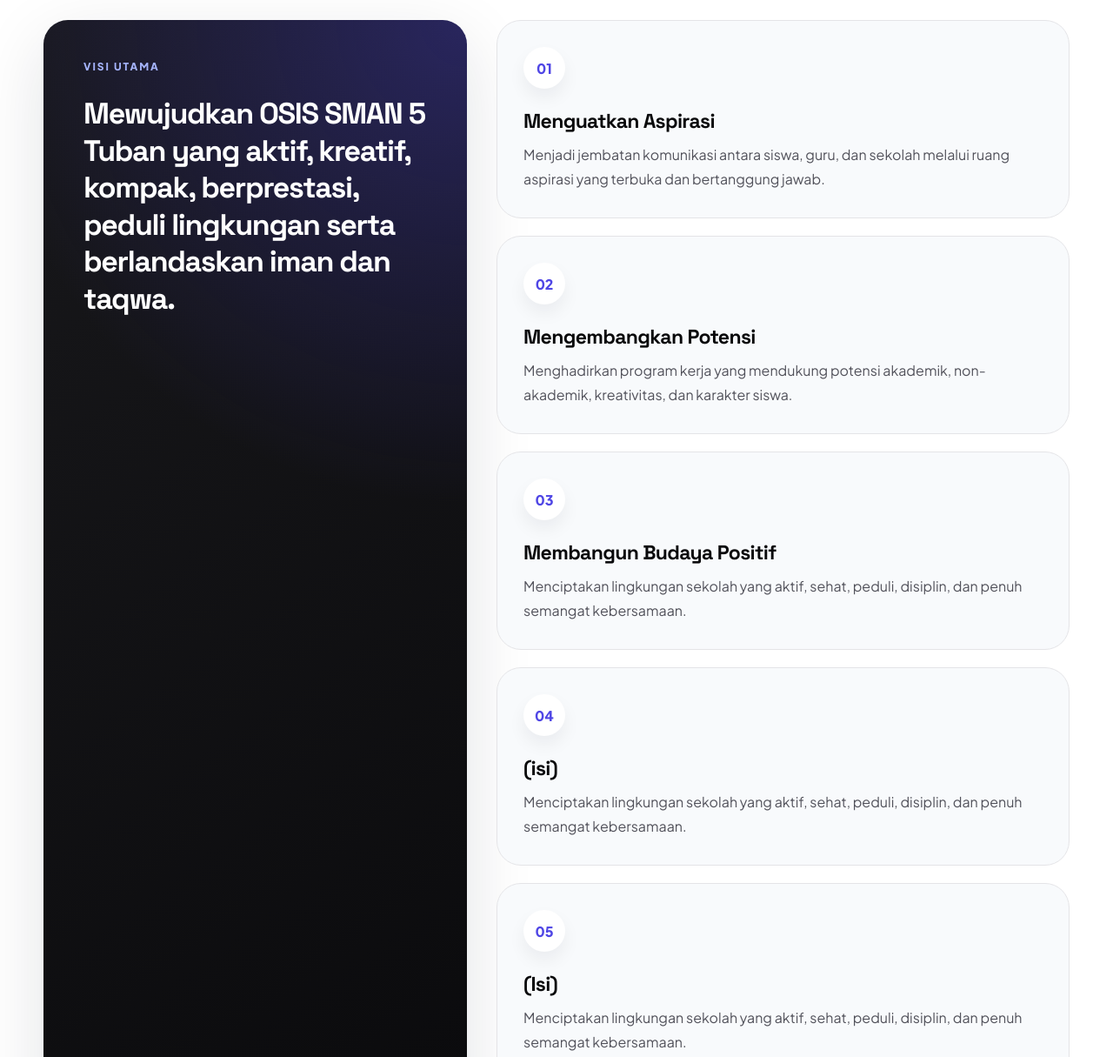
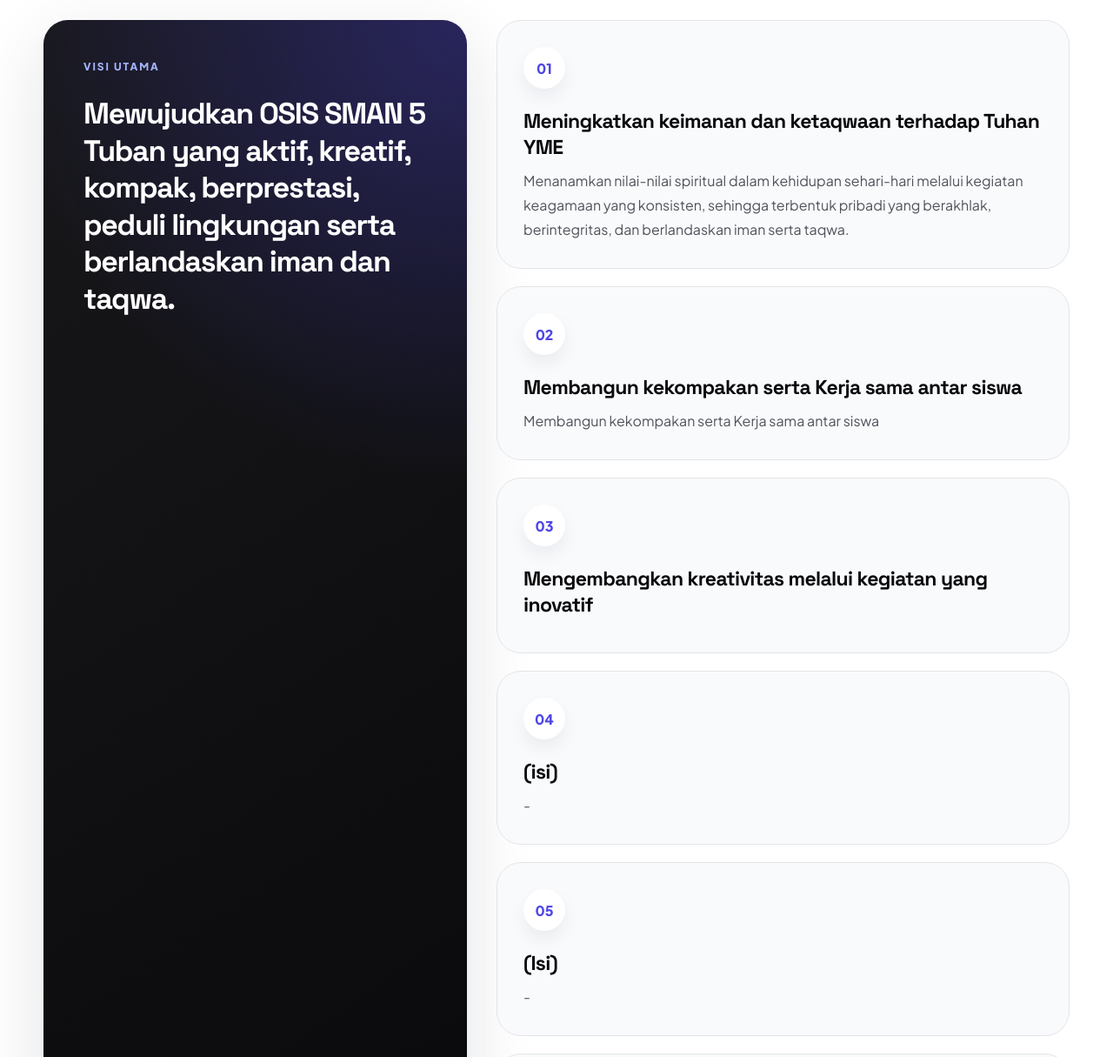
Before and after one commit to iyudhistira484-maker/Lasoma-LaskarOsis, a plain HTML site: page index.html in a window 1280 px wide. Shown: the part 1200-2415 px from the top of the page at 87% size. Drawn offline with nearby package versions, Linux system fonts and the light colour scheme.

Commit message:
Revise mission statements in index.html
Updated mission statements to reflect new objectives and values.

```diff
--- a/index.html
+++ b/index.html
@@ -139,28 +139,25 @@
         <div class="mission-list">
           <div class="mission-card reveal">
             <span>01</span>
-            <h3>Menguatkan Aspirasi</h3>
+            <h3>Meningkatkan keimanan dan ketaqwaan terhadap Tuhan YME</h3>
             <p>
-              Menjadi jembatan komunikasi antara siswa, guru, dan sekolah melalui
-              ruang aspirasi yang terbuka dan bertanggung jawab.
+              Menanamkan nilai-nilai spiritual dalam kehidupan sehari-hari melalui kegiatan keagamaan yang konsisten, sehingga terbentuk pribadi yang berakhlak, berintegritas, dan berlandaskan iman serta taqwa.
             </p>
           </div>
 
           <div class="mission-card reveal">
             <span>02</span>
-            <h3>Mengembangkan Potensi</h3>
+            <h3>Membangun kekompakan serta Kerja sama antar siswa</h3>
             <p>
-              Menghadirkan program kerja yang mendukung potensi akademik,
-              non-akademik, kreativitas, dan karakter siswa.
+              Membangun kekompakan serta Kerja sama antar siswa
             </p>
           </div>
 
           <div class="mission-card reveal">
             <span>03</span>
-            <h3>Membangun Budaya Positif</h3>
+            <h3>Mengembangkan kreativitas melalui kegiatan yang inovatif</h3>
             <p>
-              Menciptakan lingkungan sekolah yang aktif, sehat, peduli, disiplin,
-              dan penuh semangat kebersamaan.
+
             </p>
           </div>
 
@@ -168,8 +165,7 @@
             <span>04</span>
             <h3>(isi)</h3>
             <p>
-              Menciptakan lingkungan sekolah yang aktif, sehat, peduli, disiplin,
-              dan penuh semangat kebersamaan.
+              -
             </p>
           </div>
 
@@ -177,8 +173,7 @@
             <span>05</span>
             <h3>(Isi)</h3>
             <p>
-              Menciptakan lingkungan sekolah yang aktif, sehat, peduli, disiplin,
-              dan penuh semangat kebersamaan.
+              -
             </p>
           </div>
 
@@ -186,8 +181,7 @@
             <span>06</span>
             <h3>(Isi)</h3>
             <p>
-              Menciptakan lingkungan sekolah yang aktif, sehat, peduli, disiplin,
-              dan penuh semangat kebersamaan.
+              -
             </p>
           </div>
         </div>
```
